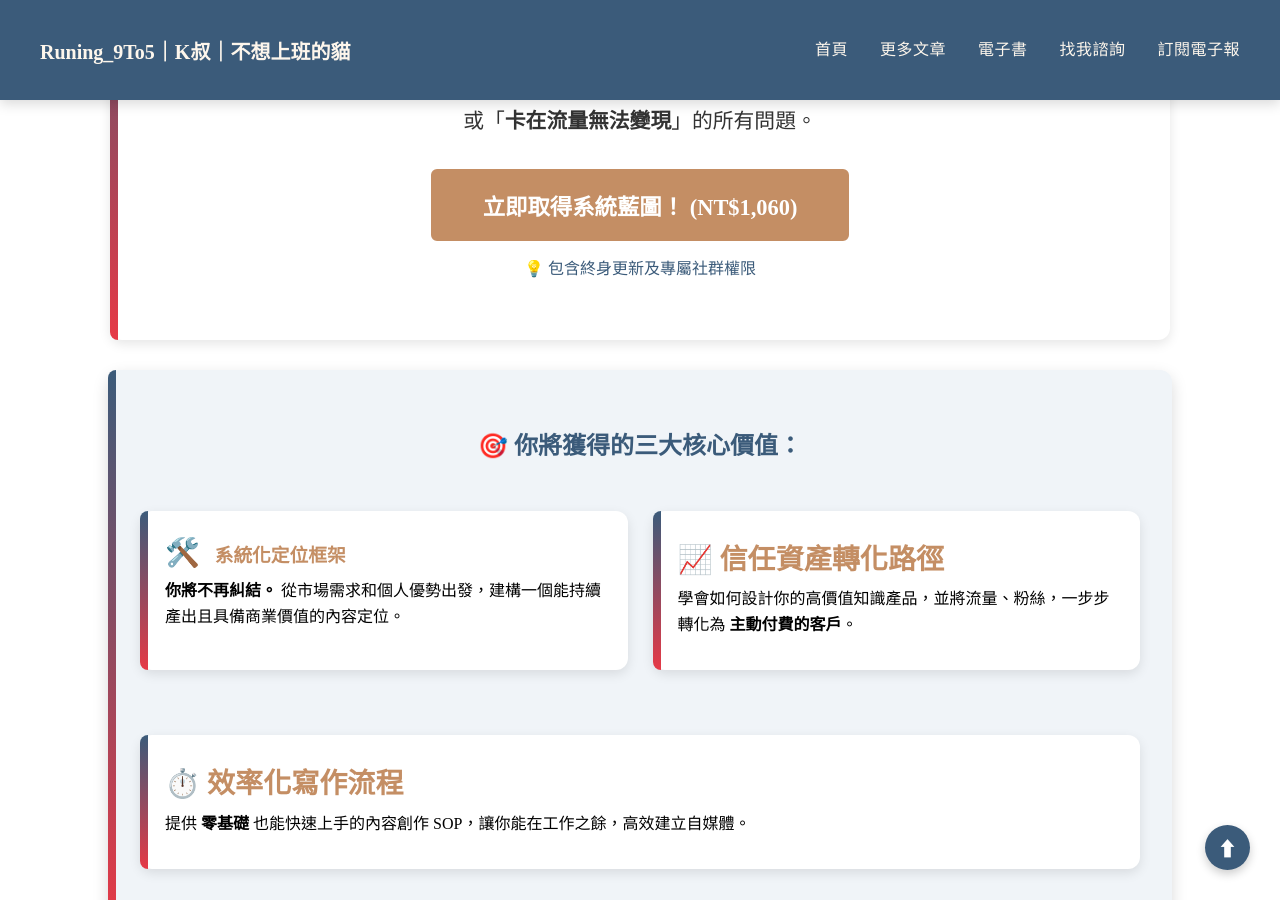
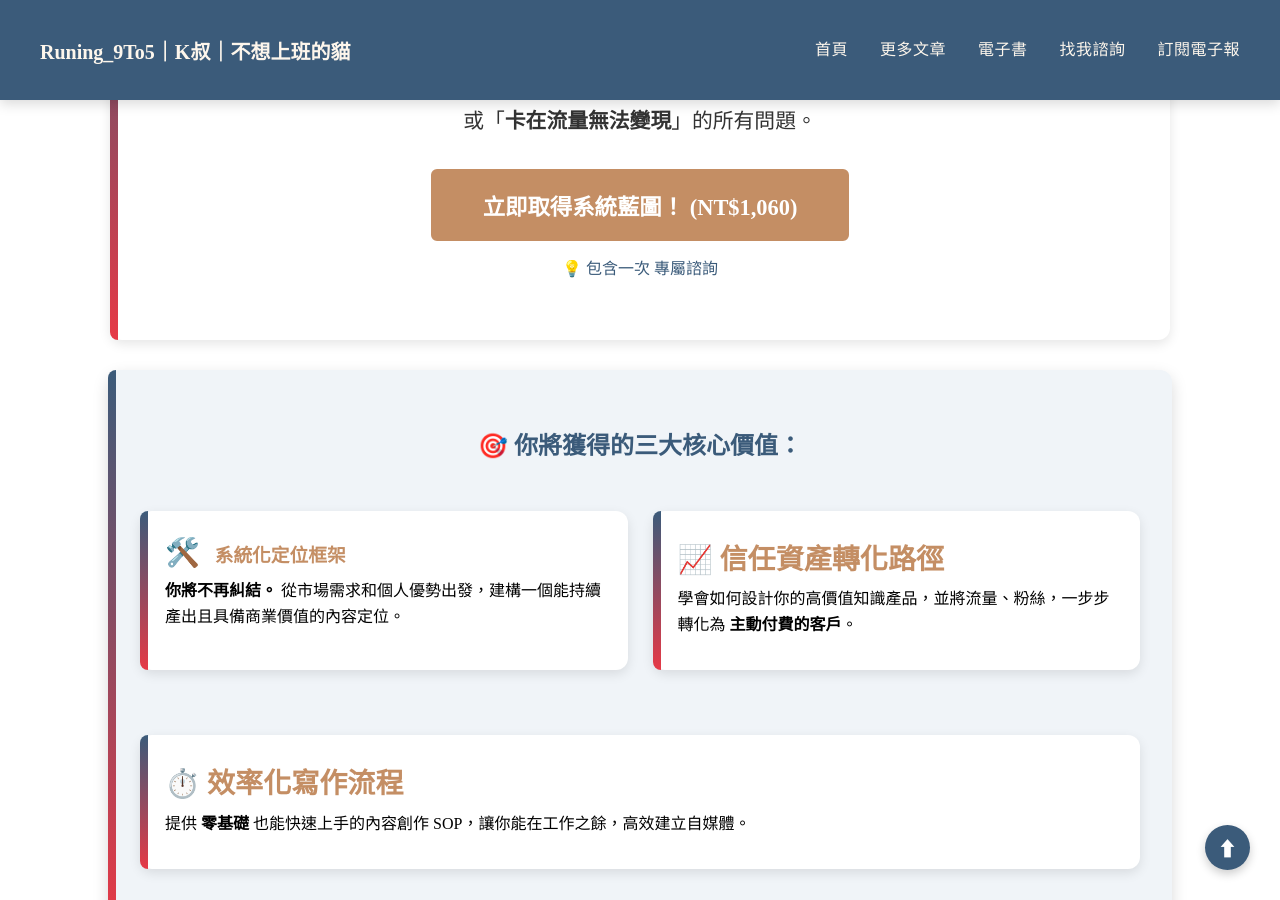
Before and after one commit to KenHAI666/Runing9TO5, a Jekyll site: the page built from resources.md, in a window 1280 px wide and 900 px high, scrolled down 304 px. Built offline with Jekyll 4.4.1, drawn with Linux system fonts in a browser that asks for light colours.

Commit message:
Update resources.md

```diff
--- a/resources.md
+++ b/resources.md
@@ -28,7 +28,7 @@
        >
        立即取得系統藍圖！ (NT$1,060)
     </a>
-    <p style="margin-top: 15px; color: #3B5B7A;">💡 包含終身更新及專屬社群權限</p>
+    <p style="margin-top: 15px; color: #3B5B7A;">💡 包含一次  專屬諮詢</p>
 </section>
 
 <section class="card-section" style="text-align: center;">
```
